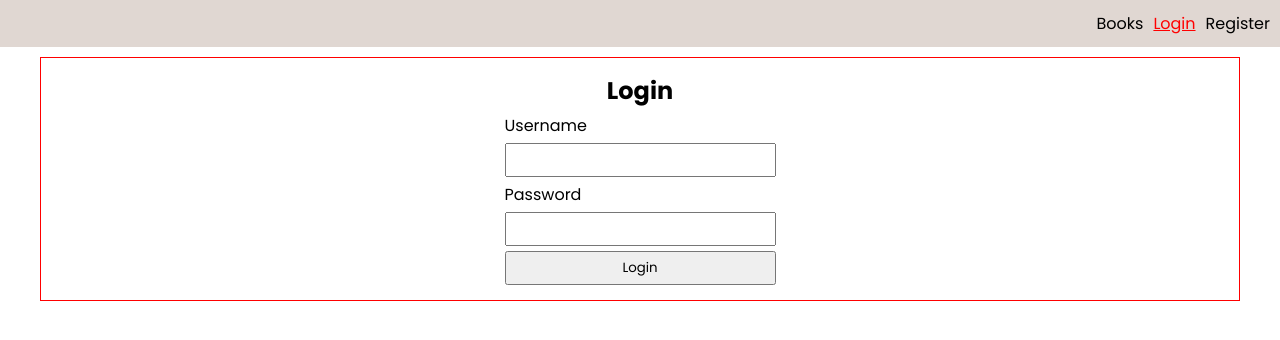
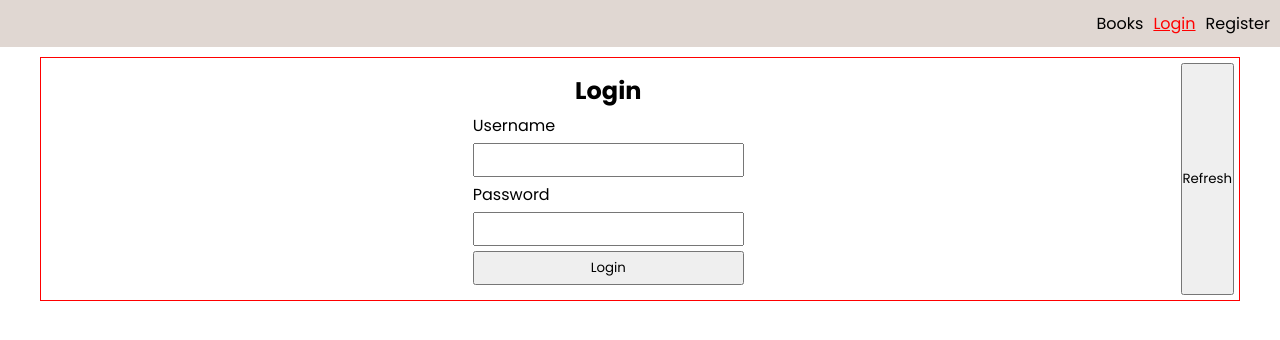
Before and after one commit to radvanall/library, a React (Create React App) app: page /login in a window 1280 px wide. Shown: the top 340 px of the page. Built offline with nearby package versions, Linux system fonts and the light colour scheme; some icons are missing.

Commit message:
Add useRefreshToken

```diff
--- a/src/pages/Login/Login.js
+++ b/src/pages/Login/Login.js
@@ -1,6 +1,7 @@
 import React, { useState } from "react";
 import styles from "./Login.module.scss";
 import useLogin from "../../api/useLogin";
+import useRefreshToken from "../../api/useRefreshToken";
 const Login = () => {
   const { getUser, error: backEndError, isLoading } = useLogin("/users/auth");
   const [formValues, setFormValues] = useState({
@@ -11,6 +12,7 @@ const Login = () => {
   let handleOnChange = (event) => {
     setFormValues({ ...formValues, [event.target.name]: event.target.value });
   };
+  const refresh = useRefreshToken();
   let handleSubmit = async (event) => {
     event.preventDefault();
     console.log(formValues);
@@ -63,6 +65,7 @@ const Login = () => {
         {error && <p>{error}</p>}
         {backEndError && <p>{backEndError}</p>}
       </form>
+      <button onClick={() => refresh()}>Refresh</button>
     </div>
   );
 };
```
